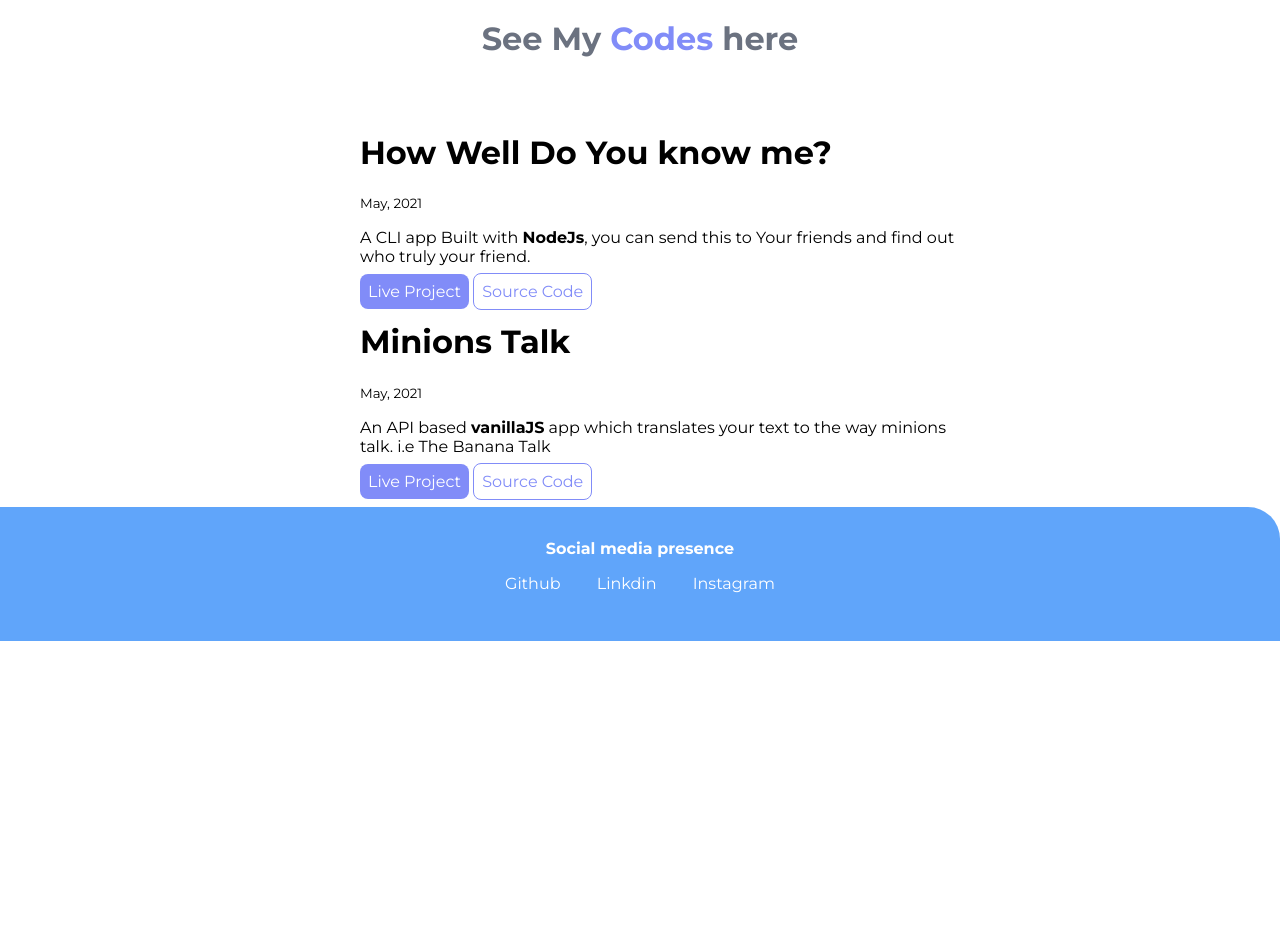
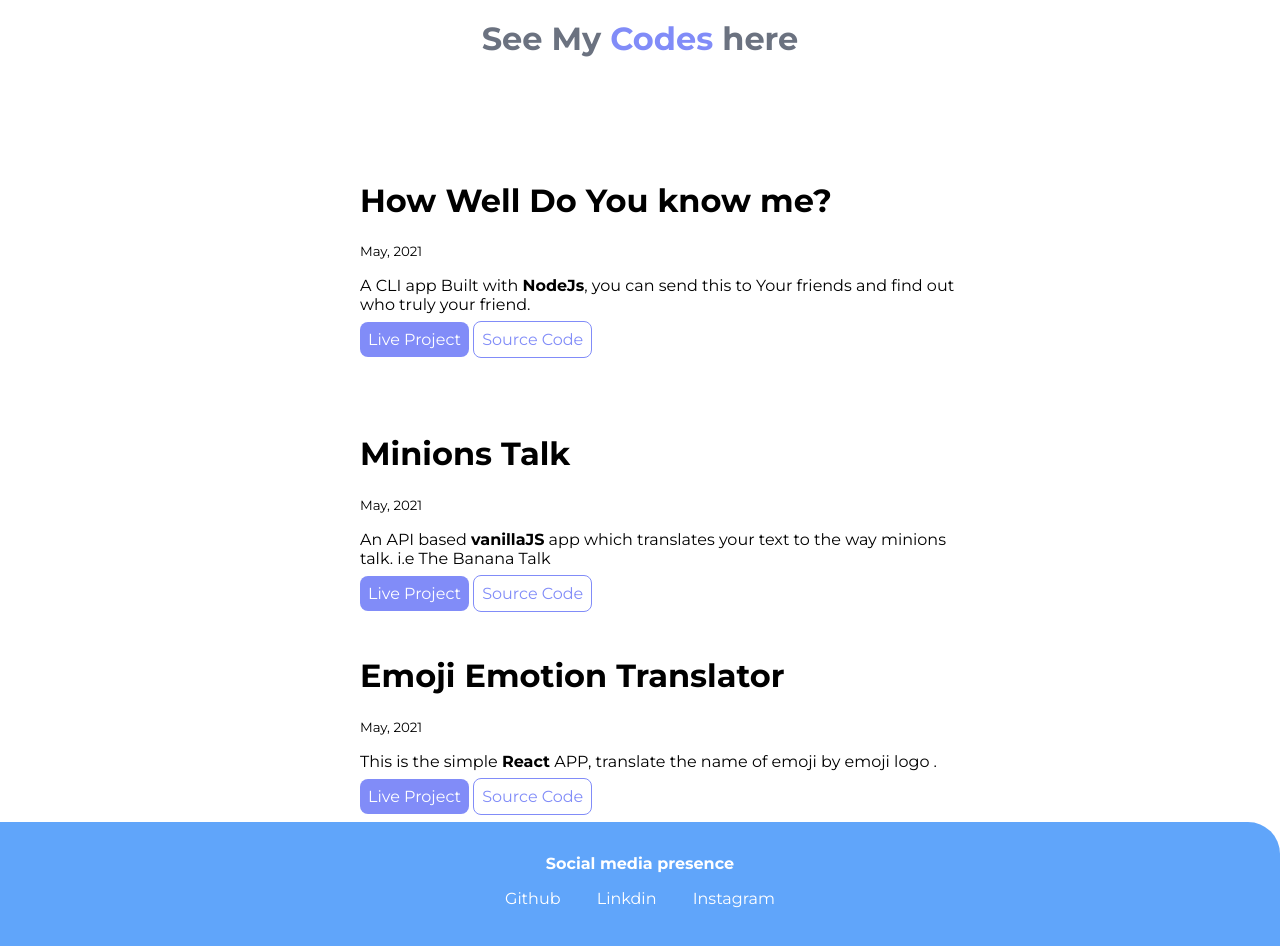
Before and after one commit to rjrvsharma/my-first-project-001, a plain HTML site: page lib/projects.html in a window 1280 px wide. Shown: the part 312-1258 px from the top of the page. Before the commit the page ends 953 px from the top, so only its background shows below. Drawn offline with Linux system fonts and the light colour scheme.

Commit message:
emoji app added and padding done

```diff
--- a/lib/projects.html
+++ b/lib/projects.html
@@ -24,7 +24,7 @@
 
 <ul class="list-non-bullet">
 <li>
-    <div class="container-center">
+    <div class="container-center padding">
         <h1>How Well Do You know me?</h1>
     <small>May, 2021</small>
     <p>A CLI app Built with <strong>NodeJs</strong>, you can send this to Your friends and find out who truly your friend.</p>
@@ -36,7 +36,7 @@
 </li>
 
 <li>
-    <div class="container-center">
+    <div class="container-center padding">
         <h1>Minions Talk</h1>
     <small>May, 2021</small>
     <p>An API based <strong>vanillaJS</strong> app which translates your text to the way minions talk. i.e The Banana Talk</p>
@@ -46,6 +46,19 @@
     </div>
 
 </li>
+<li>
+    <div class="container-center">
+        <h1>Emoji Emotion Translator</h1>
+    <small>May, 2021</small>
+    <p>This is the simple <strong>React</strong> APP, translate the name of emoji by emoji logo .</p>
+    <a class="link link-primary" href="https://4o8bq.csb.app/">Live Project</a>
+    <a class="link link-secondary" href="https://codesandbox.io/s/compassionate-river-4o8bq">Source Code</a>
+
+    </div>
+
+</li>
+
+
 </ul>
 
 
--- a/styles.css
+++ b/styles.css
@@ -132,6 +132,10 @@ hr {
     font-weight: bold;
 }
 
+.padding{
+    padding: 2rem;
+}
+
 
 
 
```
